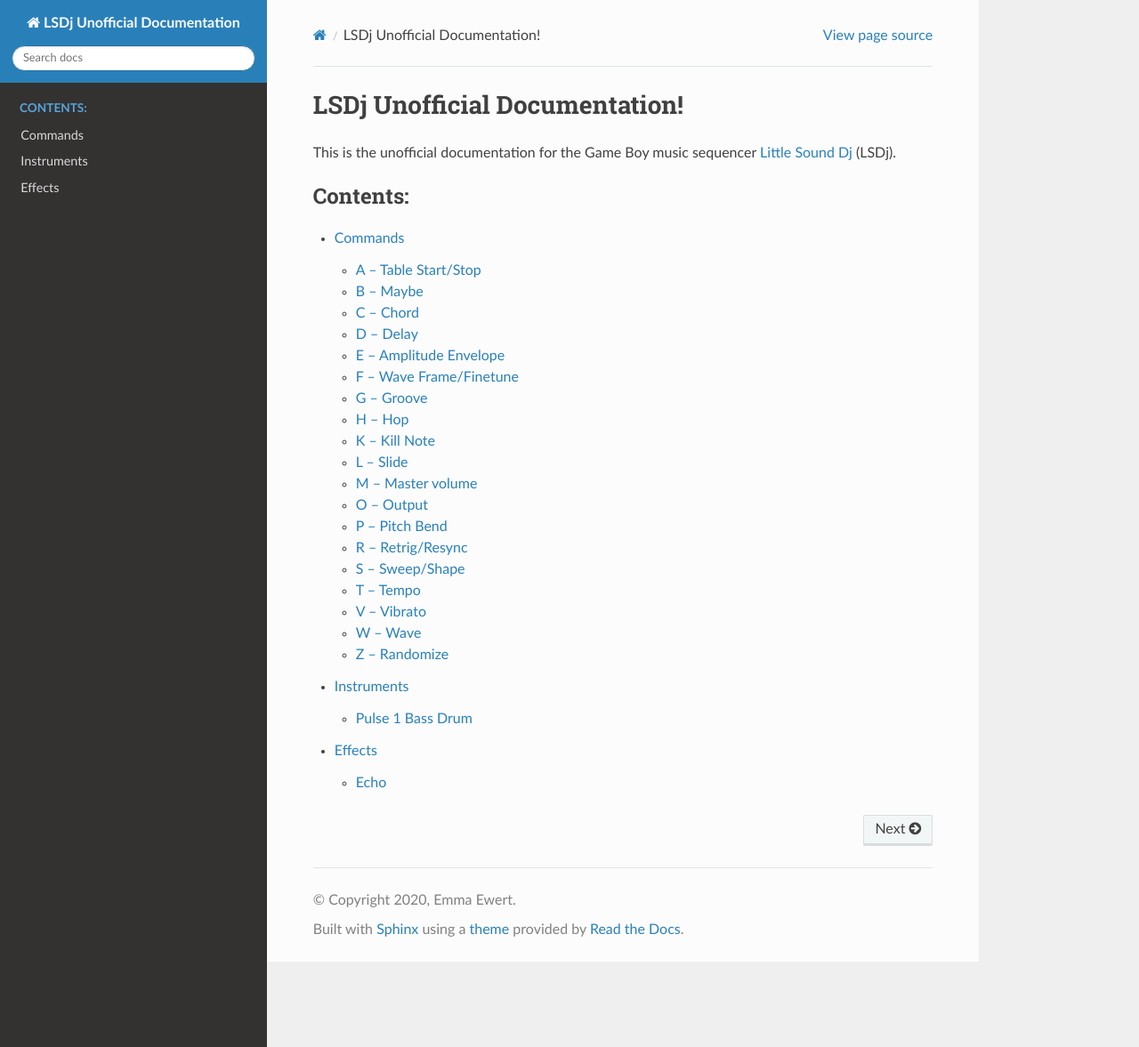
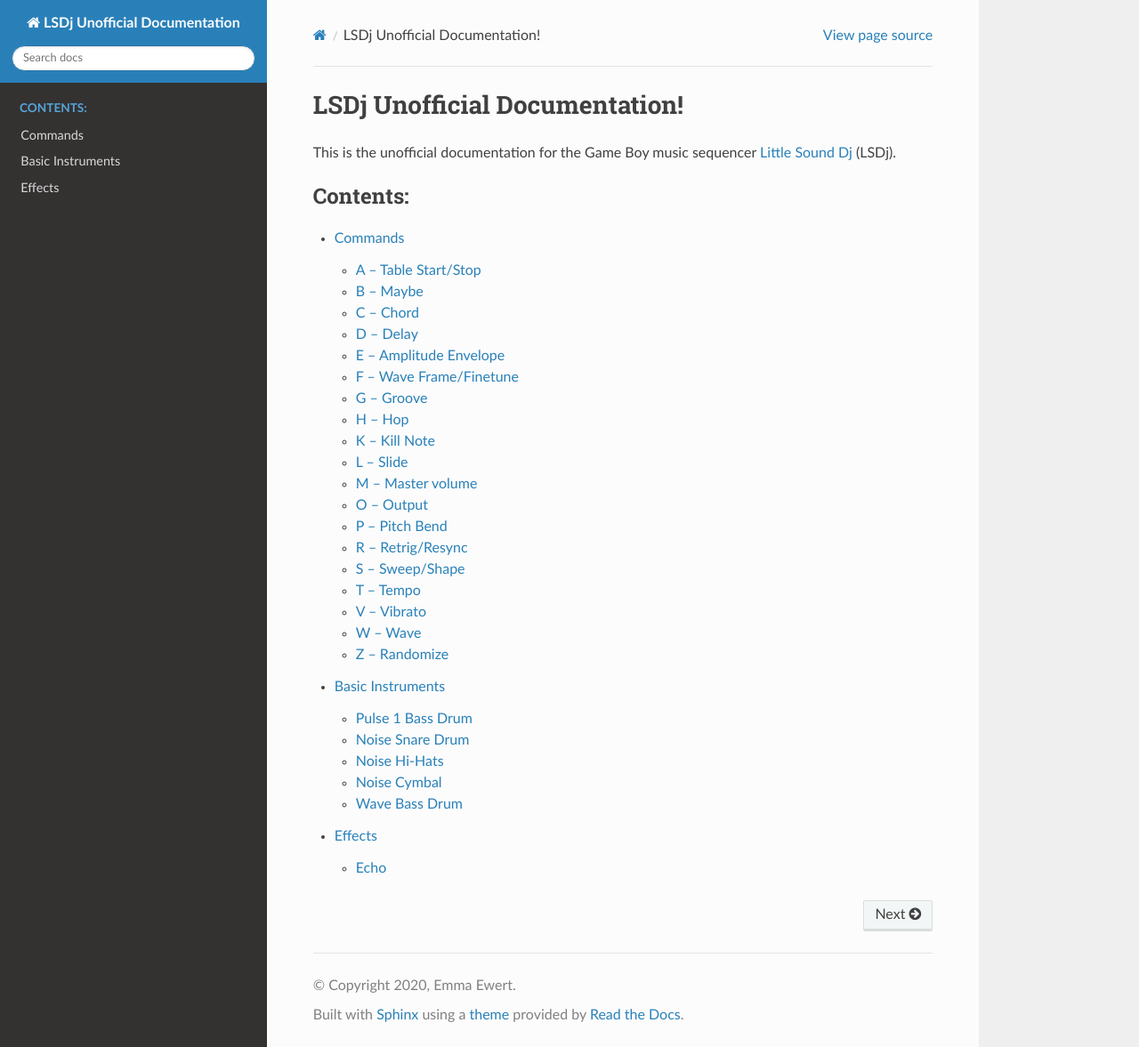
Before and after one commit to EmmaEwert/lsdj, a Sphinx documentation site: the page built from docs/index.rst, in a window 1280 px wide and 1177 px high. Shown: the whole window at 89% size. Built offline with Sphinx 7.4.7 and the Read the Docs theme 2.0.0, drawn with Linux system fonts in a browser that asks for light colours.

Commit message:
Add basic instruments from LSDj manual

```diff
--- a/docs/index.rst
+++ b/docs/index.rst
@@ -13,5 +13,5 @@
 	:caption: Contents:
 
 	manual/commands
-	manual/instruments
+	manual/basic-instruments
 	manual/effects
--- /dev/null
+++ b/docs/manual/basic-instruments.rst
@@ -0,0 +1,97 @@
+.. _basic-instruments:
+
+Basic Instruments
+=================
+
+A collection of simple, reusable instruments.
+
+
+
+Pulse 1 Bass Drum
+-----------------
+.. raw:: html
+
+	<audio controls>
+		<source src="../_static/basic-instruments/pulse-1-bass-drum.ogg">
+	</audio>
+
+C major scale.
+
+.. image:: basic-instruments/pulse-1-bass-drum.png
+	:alt: C7 attack, 50 % wave, 63 sweep, transpose off.
+
+Play the instrument at note ``C-6``.
+
+For a snappier kick, experiment with ADSR.
+
+
+
+Noise Snare Drum
+----------------
+.. raw:: html
+
+	<audio controls>
+		<source src="../_static/basic-instruments/noise-snare-drum.ogg">
+	</audio>
+
+Shapes from ``E8`` to ``EF``.
+
+.. image:: basic-instruments/noise-snare-drum-instrument.png
+
+.. image:: basic-instruments/noise-snare-drum-table.png
+
+
+
+Noise Hi-Hats
+-------------
+.. raw:: html
+
+	<audio controls>
+		<source src="../_static/basic-instruments/noise-closed-hi-hat.ogg">
+	</audio>
+
+	<audio controls>
+		<source src="../_static/basic-instruments/noise-open-hi-hat.ogg">
+	</audio>
+
+``FF`` notes of closed and open hi-hats, respectively.
+
+.. image:: basic-instruments/noise-closed-hi-hat.png
+
+.. image:: basic-instruments/noise-open-hi-hat.png
+
+
+
+Noise Cymbal
+------------
+.. raw:: html
+
+	<audio controls>
+		<source src="../_static/basic-instruments/noise-cymbal.ogg">
+	</audio>
+
+``EE`` notes.
+
+.. image:: basic-instruments/noise-cymbal.png
+
+
+
+Wave Bass Drum
+--------------
+.. raw:: html
+
+	<audio controls>
+		<source src="../_static/basic-instruments/wave-bass-drum.ogg">
+	</audio>
+
+C major scale (no significant difference in sound between notes).
+
+.. image:: basic-instruments/wave-bass-drum-instrument.png
+
+.. image:: basic-instruments/wave-bass-drum-table.png
+
+.. image:: basic-instruments/wave-bass-drum-synth.png
+
+.. image:: basic-instruments/wave-bass-drum-wave.png
+
+Play the instrument at note ``C-5``, ``C-6``, or above.
```
Also changed, not shown: docs/manual/instruments.rst (deleted, +0 -25 lines), docs/manual/basic-instruments/noise-closed-hi-hat.png (added), docs/manual/basic-instruments/noise-cymbal.png (added), docs/manual/basic-instruments/noise-open-hi-hat.png (added), docs/manual/basic-instruments/noise-snare-drum-instrument.png (added), docs/manual/basic-instruments/noise-snare-drum-table.png (added), docs/manual/basic-instruments/pulse-1-bass-drum.png (renamed from docs/manual/instruments/pulse-1-bass-drum.png), docs/manual/basic-instruments/wave-bass-drum-instrument.png (added), docs/manual/basic-instruments/wave-bass-drum-synth.png (added), docs/manual/basic-instruments/wave-bass-drum-table.png (added), docs/manual/basic-instruments/wave-bass-drum-wave.png (added), 7 other files.
